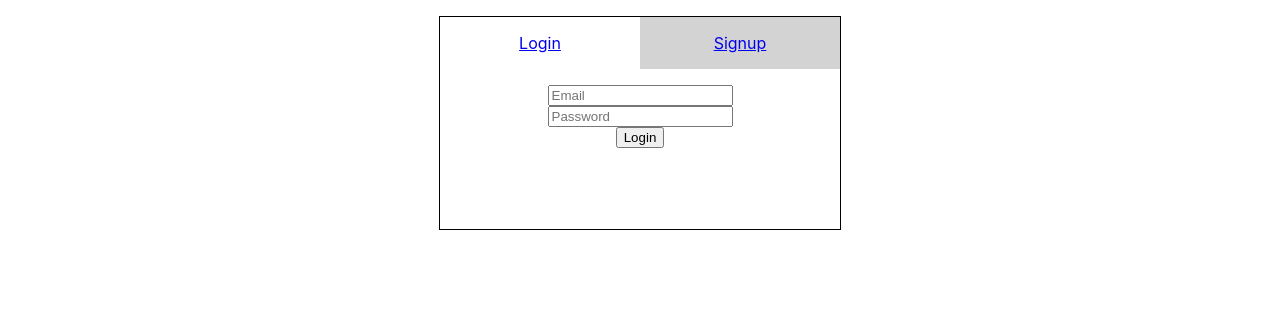
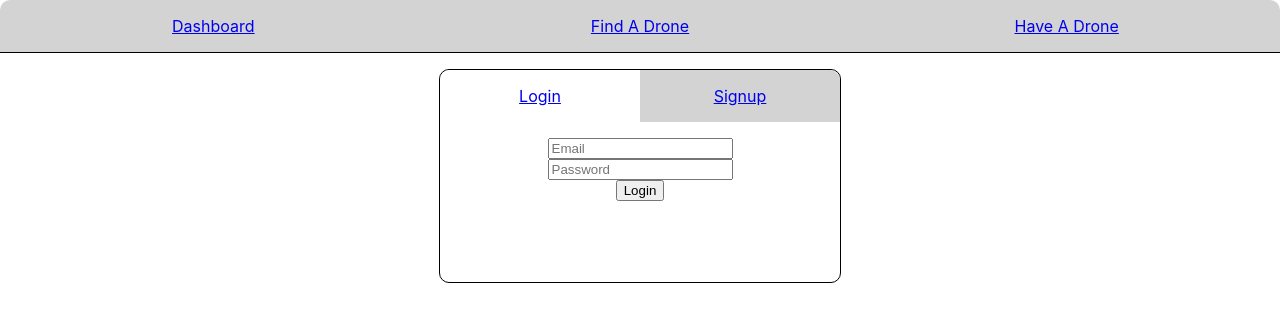
Before and after one commit to smv5047/Drone-On-FE, a React (Create React App) app: page /login in a window 1280 px wide. Shown: the top 322 px of the page. Built offline with nearby package versions, Linux system fonts and the light colour scheme; the HTML template or start-up script is replaced by a standard one.

Commit message:
implement NavBar and adjust tab styling

```diff
--- a/src/App.js
+++ b/src/App.js
@@ -1,6 +1,7 @@
 import React from "react";
 import "./App.css";
 import { Route } from "react-router-dom";
+import NavBar from "components/NavBar";
 import Home from "pages/Home";
 import AuthView from "pages/AuthView";
 import RenterView from "pages/RenterView";
@@ -8,6 +9,7 @@ import RenterView from "pages/RenterView";
 function App() {
   return (
     <div className="App">
+      <NavBar />
       <Route path="/" exact component={Home} />
       <Route path="/signup" render={props => <AuthView {...props} signup />} />
       <Route path="/login" component={AuthView} />
--- /dev/null
+++ b/src/components/NavBar.js
@@ -0,0 +1,46 @@
+import React from "react";
+import { NavLink } from "react-router-dom";
+import styled from "styled-components";
+
+const Style = styled.nav`
+  display: flex;
+  justify-content: center;
+  width: 100%;
+
+  a {
+    padding: 1rem;
+    width: 100%;
+    text-align: center;
+  }
+`;
+
+const StyledLink = styled(NavLink).attrs({
+  activeClassName: "active"
+})`
+  background-color: lightgray;
+  border-bottom: 1px solid black;
+  &:first-of-type {
+    border-radius: 10px 0 0 0;
+  }
+  &:last-of-type {
+    border-radius: 0 10px 0 0;
+  }
+
+  &.active {
+    background-color: white;
+    border: 1px solid black;
+    border-bottom: 0;
+  }
+`;
+
+export default function NavBar() {
+  return (
+    <Style>
+      <StyledLink to="/" exact>
+        Dashboard
+      </StyledLink>
+      <StyledLink to="/find-drone">Find A Drone</StyledLink>
+      <StyledLink to="/have-drone">Have A Drone</StyledLink>
+    </Style>
+  );
+}
--- a/src/pages/AuthView.js
+++ b/src/pages/AuthView.js
@@ -7,12 +7,14 @@ const StyledView = styled.div`
   max-width: 400px;
   margin: 1rem auto;
   border: 1px black solid;
+  border-radius: 10px;
 `;
 
 const Style = styled.nav`
   display: flex;
   justify-content: center;
   width: 100%;
+
   a {
     padding: 1rem;
     width: 100%;
@@ -24,7 +26,13 @@ const StyledLink = styled(NavLink).attrs({
   activeClassName: "active"
 })`
   background-color: lightgray;
-
+  border-radius: 10px 10px 0 0;
+  &:first-of-type {
+    border-radius: 10px 0 0 0;
+  }
+  &:last-of-type {
+    border-radius: 0 10px 0 0;
+  }
   &.active {
     background-color: white;
   }
```
